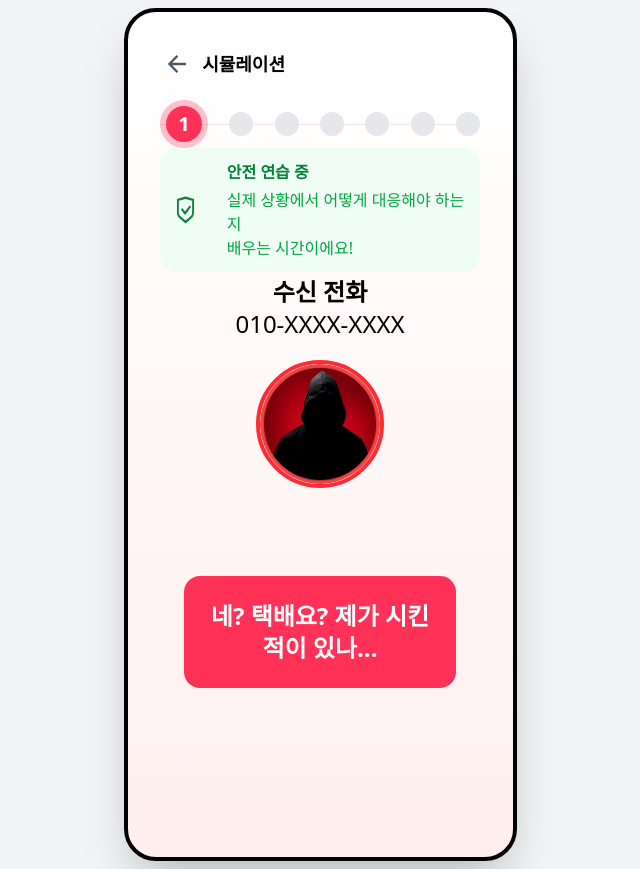
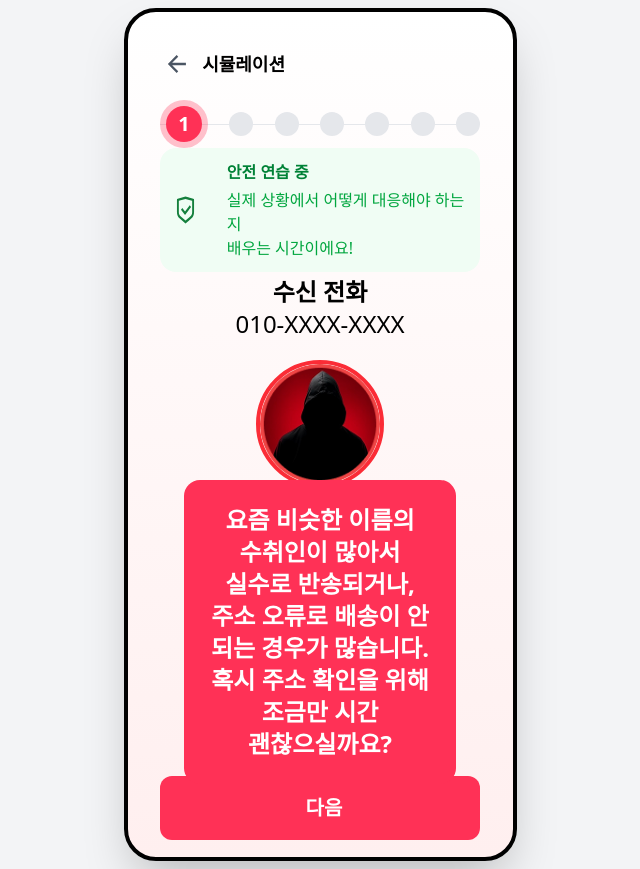
Before and after one commit to Sonjuz/frontend, a React (Vite) app: page /simulation in a window 1280 px wide. Shown: the whole page, without its empty margins (320-960 px from the left). Built offline with nearby package versions, Linux system fonts and the light colour scheme.

Commit message:
refactor: export default로 수정

```diff
--- a/src/pages/scenario/components/CallScreen.jsx
+++ b/src/pages/scenario/components/CallScreen.jsx
@@ -17,7 +17,7 @@ const TEMP_DATA = {
   ],
 };
 
-export const CallScreen = ({ onNext }) => {
+export default function CallScreen({ onNext }) {
   const [currentMessageIndex, setCurrentMessageIndex] = useState(0);
   const [showNextButton, setShowNextButton] = useState(false);
 
@@ -33,7 +33,7 @@ export const CallScreen = ({ onNext }) => {
           return prev;
         }
       });
-    }, 4000);
+    }, 1000);
 
     return () => clearInterval(timer);
   }, []);
@@ -69,4 +69,4 @@ export const CallScreen = ({ onNext }) => {
       )}
     </div>
   );
-};
+}
--- a/src/pages/scenario/components/MessageScreen.jsx
+++ b/src/pages/scenario/components/MessageScreen.jsx
@@ -1,3 +1,3 @@
-export const MessageScreen = () => {
+export default function MessageScreen() {
   return <div>메시지 시뮬레이션</div>;
-};
+}
--- a/src/pages/scenario/simulation/SimulationPage.jsx
+++ b/src/pages/scenario/simulation/SimulationPage.jsx
@@ -1,8 +1,9 @@
 import { ProgressBar } from '../components/Progressbar';
 import { SMISHING_SCENARIO } from '../../../constants/scenario';
 import { useState, useEffect } from 'react';
-import { CallScreen } from '../components/CallScreen';
+import CallScreen from '../components/CallScreen';
 import { useNavigate } from 'react-router-dom';
+import MessageScreen from '../components/MessageScreen';
 
 const SimulationHeader = () => {
   const navigate = useNavigate();
@@ -67,6 +68,10 @@ export default function SimulationPage() {
         simuationStepsData[currentStep].screen_type === 'call' && (
           <CallScreen simuationData={simuationStepsData} onNext={handleNext} />
         )}
+      {simuationStepsData &&
+        simuationStepsData[currentStep].screen_type === 'message' && (
+          <MessageScreen simuationData={simuationStepsData} />
+        )}
     </div>
   );
 }
```
